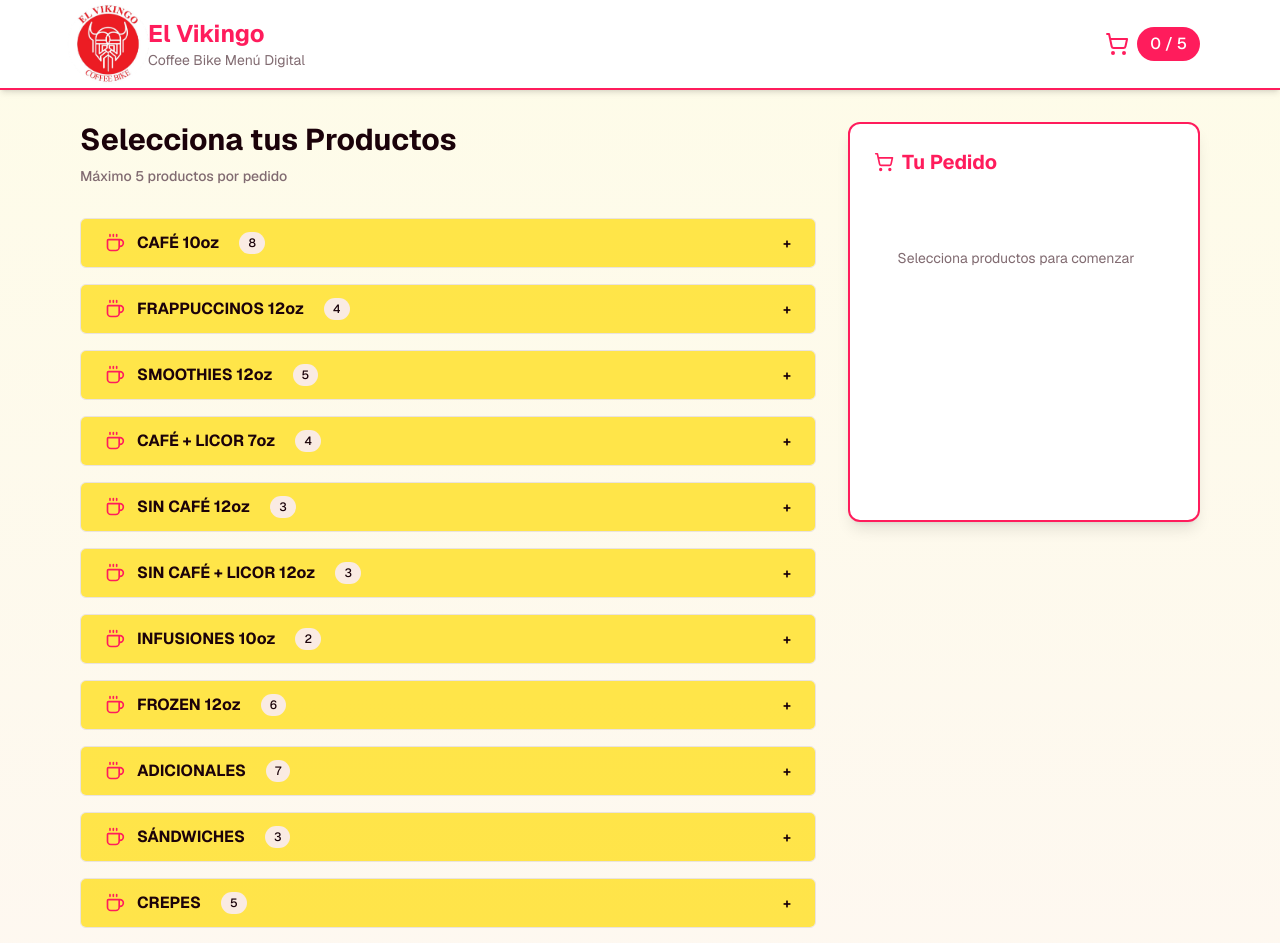
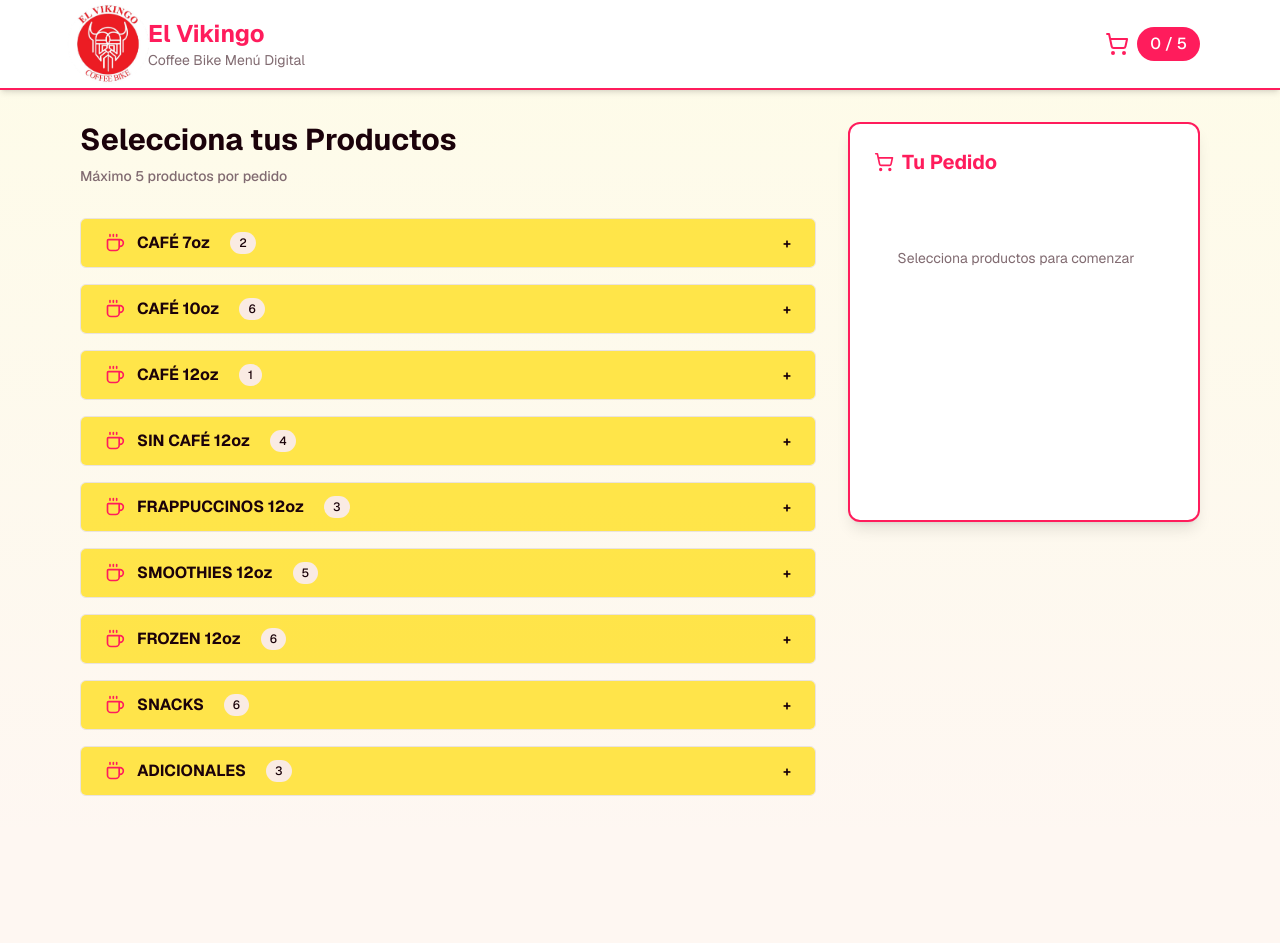
Before and after one commit to UrielReyess08/carta-digital, a Next.js app: page / in a window 1280 px wide. Shown: the top 943 px of the page. After the commit the page ends 828 px from the top, so only its background shows below. Built offline with nearby package versions, Linux system fonts and the light colour scheme.

Commit message:
Se agrego productos de la carta + precios actualizados + tipo de temperaturas

```diff
--- a/app/layout.tsx
+++ b/app/layout.tsx
@@ -41,6 +41,7 @@ j=d.createElement(s),dl=l!='dataLayer'?'&l='+l:'';j.async=true;j.src=
         />
       </head>
       <body
+        suppressHydrationWarning
         className={`${geistSans.variable} ${geistMono.variable} antialiased`}
       >
         {/* Google Tag Manager (noscript) */}
--- a/components/menu-page.tsx
+++ b/components/menu-page.tsx
@@ -16,6 +16,7 @@ interface SelectedProduct {
   price: number
   quantity: number
   milkType?: "Lactosa" | "Deslactosada"
+  temperature?: "Frío" | "Caliente"
 }
 
 export function MenuPage() {
@@ -23,12 +24,12 @@ export function MenuPage() {
 
   const categories = getCategoriesInOrder()
 
-  // Generar clave única: id + milkType
-  const getProductKey = (productId: string, milkType?: string): string => {
-    if (milkType) {
-      return `${productId}-${milkType.toLowerCase()}`
-    }
-    return productId
+  // Generar clave única: id + milkType + temperature
+  const getProductKey = (productId: string, milkType?: string, temperature?: string): string => {
+    let key = productId
+    if (milkType) key += `-${milkType.toLowerCase()}`
+    if (temperature) key += `-${temperature.toLowerCase()}`
+    return key
   }
 
   // Límite total de unidades por pedido
@@ -40,10 +41,11 @@ export function MenuPage() {
 
   // Seleccionar / agregar (si ya seleccionado incrementa cantidad hasta el máximo)
   const handleSelectProduct = (product: (typeof menuData)[0]) => {
-    // Si es smoothie Y NO está seleccionado, no hacer nada (el usuario debe elegir tipo de leche)
+    // Si es SIN CAFÉ o smoothie Y NO está seleccionado, no hacer nada (el usuario debe elegir opciones)
+    const isSinCafe = product.category.includes("SIN CAFÉ")
     const isSmootie = product.category.includes("SMOOTHIES")
     const alreadySelected = selectedProducts.has(product.id)
-    if (isSmootie && !alreadySelected) {
+    if ((isSinCafe || isSmootie) && !alreadySelected) {
       return
     }
 
@@ -96,6 +98,30 @@ export function MenuPage() {
     setSelectedProducts(newSelected)
   }
 
+  const handleAddWithTemperature = (product: MenuItem, temperature: "Frío" | "Caliente") => {
+    const newSelected = new Map(selectedProducts)
+    const currentTotal = Array.from(newSelected.values()).reduce((s, it) => s + it.quantity, 0)
+
+    if (currentTotal >= MAX_TOTAL_ITEMS) return
+
+    const key = getProductKey(product.id, undefined, temperature)
+    const existing = newSelected.get(key)
+
+    if (existing) {
+      newSelected.set(key, { ...existing, quantity: existing.quantity + 1 })
+    } else {
+      newSelected.set(key, {
+        id: product.id,
+        name: product.name,
+        price: product.price,
+        quantity: 1,
+        temperature: temperature
+      })
+    }
+
+    setSelectedProducts(newSelected)
+  }
+
   const handleClearSelection = () => {
     setSelectedProducts(new Map())
   }
@@ -134,7 +160,8 @@ export function MenuPage() {
     name: item.name,
     price: item.price,
     quantity: item.quantity ?? 1,
-    milkType: item.milkType
+    milkType: item.milkType,
+    temperature: item.temperature
   }))
 
   const message = generateWhatsAppMessage(items, totalPrice)
@@ -250,7 +277,50 @@ export function MenuPage() {
 
                                 <div className="mt-3">
                                   {(() => {
+                                    const isSinCafe = product.category.includes("SIN CAFÉ")
                                     const isSmootie = product.category.includes("SMOOTHIES")
+
+                                    // Para SIN CAFÉ, check si existe cualquier variante
+                                    const hasSinCafeVariant = isSinCafe && (
+                                      selectedProducts.has(getProductKey(product.id, undefined, "Frío")) ||
+                                      selectedProducts.has(getProductKey(product.id, undefined, "Caliente"))
+                                    )
+
+                                    // Para smoothies, check si existe cualquier variante
+                                    const hasSmoothieVariant = isSmootie && (
+                                      selectedProducts.has(getProductKey(product.id, "Lactosa")) ||
+                                      selectedProducts.has(getProductKey(product.id, "Deslactosada"))
+                                    )
+
+                                    const selected = selectedProducts.get(product.id) || (hasSinCafeVariant || hasSmoothieVariant ? {} as SelectedProduct : undefined)
+                                    const isSelected = Boolean(selected && Object.keys(selected).length > 0)
+                                    const canSelect = !isSelected && totalItems < MAX_TOTAL_ITEMS
+
+                                    // Si es SIN CAFÉ Y NO está seleccionado → mostrar botones de temperatura
+                                    if (isSinCafe && !isSelected) {
+                                      return (
+                                        <div className="flex gap-2">
+                                          <button
+                                            onClick={(e) => {
+                                              e.stopPropagation()
+                                              handleAddWithTemperature(product, "Frío")
+                                            }}
+                                            className="flex-1 px-3 py-2 bg-blue-100 hover:bg-blue-200 rounded text-sm font-semibold transition-colors"
+                                          >
+                                              Frío
+                                          </button>
+                                          <button
+                                            onClick={(e) => {
+                                              e.stopPropagation()
+                                              handleAddWithTemperature(product, "Caliente")
+                                            }}
+                                            className="flex-1 px-3 py-2 bg-red-100 hover:bg-red-200 rounded text-sm font-semibold transition-colors"
+                                          >
+                                              Caliente
+                                          </button>
+                                        </div>
+                                      )
+                                    }
 
                                     // Si es smoothie Y NO está seleccionado → mostrar botones de leche
                                     if (isSmootie && !isSelected) {
@@ -278,13 +348,13 @@ export function MenuPage() {
                                       )
                                     }
 
-                                    // Si YA está seleccionado (smoothie o no) → mostrar controles +/-
+                                    // Si YA está seleccionado → mostrar controles +/-
                                     if (isSelected) {
                                       return (
                                         <div className="flex items-center justify-between">
                                           <div className="flex items-center gap-2">
                                             <button
-                                              onClick={(e) => { e.stopPropagation(); handleDecreaseQuantity(getProductKey(product.id, selected!.milkType)) }}
+                                              onClick={(e) => { e.stopPropagation(); handleDecreaseQuantity(getProductKey(product.id, selected!.milkType, selected!.temperature)) }}
                                               className="p-1 rounded bg-gray-100 hover:bg-gray-200"
                                               aria-label={`Disminuir cantidad ${product.name}`}
                                             >
@@ -292,7 +362,7 @@ export function MenuPage() {
                                             </button>
                                             <span className="font-semibold">{selected!.quantity}</span>
                                             <button
-                                              onClick={(e) => { e.stopPropagation(); handleIncreaseQuantity(getProductKey(product.id, selected!.milkType)) }}
+                                              onClick={(e) => { e.stopPropagation(); handleIncreaseQuantity(getProductKey(product.id, selected!.milkType, selected!.temperature)) }}
                                               className="p-1 rounded bg-gray-100 hover:bg-gray-200"
                                               aria-label={`Aumentar cantidad ${product.name}`}
                                             >
@@ -340,8 +410,12 @@ export function MenuPage() {
                       <div key={key} className="flex justify-between items-center border-b border-border pb-3">
                         <div className="flex-1">
                           <p className="font-medium text-sm text-foreground">{item.name}</p>
-                          {item.milkType && (
-                            <p className="text-xs text-muted-foreground">Leche: {item.milkType}</p>
+                          {(item.temperature || item.milkType) && (
+                            <p className="text-xs text-muted-foreground">
+                              {item.temperature && <span>{item.temperature}</span>}
+                              {item.temperature && item.milkType && <span> • </span>}
+                              {item.milkType && <span>Leche: {item.milkType}</span>}
+                            </p>
                           )}
                           <p className="text-sm font-bold text-primary">S/.{(item.price * item.quantity).toFixed(2)}</p>
 
--- a/lib/menu-data.ts
+++ b/lib/menu-data.ts
@@ -7,179 +7,76 @@ export interface MenuItem {
 }
 
 export const menuData: MenuItem[] = [
-  // CAFÉ
-  { id: "cafe-americano", name: "Americano", price: 3.5, category: "CAFÉ 10oz", description: "Café clásico americano" },
-  { id: "cafe-espresso", name: "Espresso", price: 3.5, category: "CAFÉ 10oz" },
-  { id: "cafe-cortado", name: "Cortado", price: 4.0, category: "CAFÉ 10oz" },
-  { id: "cafe-cappuccino", name: "Cappuccino", price: 5.0, category: "CAFÉ 10oz" },
-  { id: "cafe-moccacino", name: "Moccacino", price: 6.0, category: "CAFÉ 10oz" },
-  {
-    id: "cafe-winter",
-    name: "Winter / Summer Coffee",
-    price: 5.5,
-    category: "CAFÉ 10oz",
-    description: "Café americano + crema",
-  },
-  {
-    id: "cafe-vikingo",
-    name: "Vikingo Power Coffee",
-    price: 7.0,
-    category: "CAFÉ 10oz",
-    description: "Doble espresso + Crema",
-  },
-  {
-    id: "cafe-latte",
-    name: "Coffee Latte (12oz)",
-    price: 8.0,
-    category: "CAFÉ 10oz",
-    description: "Espresso + Leche + Crema",
-  },
 
-  // FRAPPUCCINOS
-  { id: "frap-cafe", name: "Café", price: 10.0, category: "FRAPPUCCINOS 12oz" },
-  { id: "frap-caramel", name: "Caramel", price: 10.0, category: "FRAPPUCCINOS 12oz" },
-  { id: "frap-moca", name: "Moca", price: 10.0, category: "FRAPPUCCINOS 12oz" },
-  { id: "frap-matcha", name: "Matcha", price: 10.0, category: "FRAPPUCCINOS 12oz" },
+  // CAFÉ 7oz
+  { id: "cafe-vikingo-baileys-7", name: "Vikingo Baileys Coffee", price: 6.00, category: "CAFÉ 7oz", description: "Espresso + Baileys + crema" },
+  { id: "cafe-vikingo-bombom-7", name: "Vikingo Bom bóm", price: 5.00, category: "CAFÉ 7oz", description: "Espresso + Ron + crema" },
 
-  // SMOOTHIES
-  { id: "smooth-fresa", name: "Fresa", price: 10.0, category: "SMOOTHIES 12oz" },
-  { id: "smooth-lucuma", name: "Lúcuma", price: 10.0, category: "SMOOTHIES 12oz" },
-  { id: "smooth-mango", name: "Mango", price: 10.0, category: "SMOOTHIES 12oz" },
-  { id: "smooth-arandano", name: "Arándano", price: 10.0, category: "SMOOTHIES 12oz" },
-  {
-    id: "smooth-frambuesa",
-    name: "Frambuesa",
-    price: 11.0,
-    category: "SMOOTHIES 12oz",
-  },
+  // CAFÉ 10oz
+  { id: "cafe-americano-10", name: "Americano", price: 3.00, category: "CAFÉ 10oz" },
+  { id: "cafe-espresso-10", name: "Espresso", price: 3.00, category: "CAFÉ 10oz" },
+  { id: "cafe-cappuccino-10", name: "Cappuccino", price: 4.00, category: "CAFÉ 10oz" },
+  { id: "cafe-mocaccino-10", name: "Mocaccino", price: 5.00, category: "CAFÉ 10oz" },
+  { id: "cafe-winter-summer-10", name: "Winter / Summer Coffee", price: 4.00, category: "CAFÉ 10oz", description: "Americano + crema" },
+  { id: "cafe-vikingo-power-10", name: "Vikingo Power Coffee", price: 5.00, category: "CAFÉ 10oz", description: "Doble espresso + crema" },
 
-  // CAFÉ + LICOR
-  { id: "cafelicor-baileys", name: "Vikingo Baileys Coffee", price: 8.0, category: "CAFÉ + LICOR 7oz" },
-  { id: "cafelicor-brandy", name: "Vikingo Brandy Coffee", price: 8.0, category: "CAFÉ + LICOR 7oz" },
-  { id: "cafelicor-irish", name: "Vikingo Irish Coffee", price: 8.0, category: "CAFÉ + LICOR 7oz" },
-  {
-    id: "cafelicor-bombom",
-    name: "Vikingo Bom Bom",
-    price: 6.0,
-    category: "CAFÉ + LICOR 7oz",
-    description: "Espresso + Licor + Crema",
-  },
+  // CAFÉ 12oz
+  { id: "cafe-latte-12", name: "Coffee latte", price: 7.00, category: "CAFÉ 12oz", description: "Espresso + leche + crema" },
 
-  // SIN CAFÉ
-  { id: "sincafe-choco", name: "Choco Milk", price: 8.0, category: "SIN CAFÉ 12oz" },
-  { id: "sincafe-caramel", name: "Caramel Latte", price: 8.0, category: "SIN CAFÉ 12oz" },
-  {
-    id: "sincafe-matcha",
-    name: "Matcha Latte",
-    price: 8.0,
-    category: "SIN CAFÉ 12oz",
-    description: "Frío. Tibio/Caliente + Crema",
-  },
+  // SIN CAFÉ 12oz
+  { id: "sincafe-choco-milk-12", name: "Choco milk", price: 7.00, category: "SIN CAFÉ 12oz", description: "Cacao + leche + crema" },
+  { id: "sincafe-choco-baileys-12", name: "Choco Baileys", price: 10.00, category: "SIN CAFÉ 12oz" },
+  { id: "sincafe-caramel-latte-12", name: "Caramel Latte", price: 7.00, category: "SIN CAFÉ 12oz" },
+  { id: "sincafe-baileys-latte-12", name: "Baileys Latte", price: 10.00, category: "SIN CAFÉ 12oz" },
 
-  // SIN CAFÉ + LICOR
-  { id: "sincafelicor-lumumba", name: "Lumumba", price: 10.0, category: "SIN CAFÉ + LICOR 12oz" },
-  { id: "sincafelicor-baileys", name: "Choco Baileys", price: 10.0, category: "SIN CAFÉ + LICOR 12oz" },
-  {
-    id: "sincafelicor-latte",
-    name: "Baileys Latte",
-    price: 10.0,
-    category: "SIN CAFÉ + LICOR 12oz",
-    description: "Frío. Tibio/Caliente + Crema",
-  },
+  // FRAPPUCCINOS 12oz
+  { id: "frap-cafe-12", name: "Café", price: 9.00, category: "FRAPPUCCINOS 12oz" },
+  { id: "frap-caramel-12", name: "Caramel", price: 9.00, category: "FRAPPUCCINOS 12oz" },
+  { id: "frap-moca-12", name: "Moca", price: 9.00, category: "FRAPPUCCINOS 12oz" },
 
-  // INFUSIONES
-  { id: "infus-canela", name: "Té con Canela", price: 3.0, category: "INFUSIONES 10oz" },
-  { id: "infus-jazmin", name: "Té Jazmín", price: 3.0, category: "INFUSIONES 10oz" },
+  // SMOOTHIES 12oz
+  { id: "smooth-fresa-12", name: "Fresa", price: 9.00, category: "SMOOTHIES 12oz" },
+  { id: "smooth-lucuma-12", name: "Lúcuma", price: 9.00, category: "SMOOTHIES 12oz" },
+  { id: "smooth-mango-12", name: "Mango", price: 9.00, category: "SMOOTHIES 12oz" },
+  { id: "smooth-arandano-12", name: "Arándano", price: 9.00, category: "SMOOTHIES 12oz" },
+  { id: "smooth-frambuesa-12", name: "Frambuesa", price: 11.00, category: "SMOOTHIES 12oz" },
 
-  // FROZEN
-  { id: "frozen-fresa", name: "Fresa", price: 9.0, category: "FROZEN 12oz" },
-  { id: "frozen-lucuma", name: "Lúcuma", price: 9.0, category: "FROZEN 12oz" },
-  { id: "frozen-mango", name: "Mango", price: 9.0, category: "FROZEN 12oz" },
-  { id: "frozen-arandano", name: "Arándano", price: 9.0, category: "FROZEN 12oz" },
-  { id: "frozen-maracuya", name: "Maracuyá", price: 9.0, category: "FROZEN 12oz" },
-  { id: "frozen-frambuesa", name: "Frambuesa", price: 10.0, category: "FROZEN 12oz" },
+  // FROZEN 12oz
+  { id: "frozen-fresa-12", name: "Fresa", price: 8.00, category: "FROZEN 12oz" },
+  { id: "frozen-lucuma-12", name: "Lúcuma", price: 8.00, category: "FROZEN 12oz" },
+  { id: "frozen-mango-12", name: "Mango", price: 8.00, category: "FROZEN 12oz" },
+  { id: "frozen-arandano-12", name: "Arándano", price: 8.00, category: "FROZEN 12oz" },
+  { id: "frozen-maracuya-12", name: "Maracuyá", price: 8.00, category: "FROZEN 12oz" },
+  { id: "frozen-frambuesa-12", name: "Frambuesa", price: 10.00, category: "FROZEN 12oz" },
+
+  // SNACKS
+  { id: "snack-sandwich-pollo", name: "Sándwich – Pollo al horno", price: 6.00, category: "SNACKS" },
+  { id: "snack-sandwich-tocino", name: "Sándwich – Tocino ahumado", price: 6.00, category: "SNACKS" },
+  { id: "snack-crepe-vainilla", name: "Crepe – Vainilla", price: 4.00, category: "SNACKS" },
+  { id: "snack-crepe-maracuya", name: "Crepe – Maracuyá", price: 4.00, category: "SNACKS" },
+  { id: "snack-kanelbullar", name: "Kanelbullar (rollo de canela sueco)", price: 4.00, category: "SNACKS" },
+  { id: "snack-chokladbollar", name: "Chokladbollar (trufas de chocolate sueco)", price: 2.00, category: "SNACKS" },
 
   // ADICIONALES
-  { id: "adic-baileys", name: "Shot Baileys", price: 3.0, category: "ADICIONALES" },
-  { id: "adic-whisky", name: "Shot Whisky", price: 3.0, category: "ADICIONALES" },
-  { id: "adic-brandy", name: "Shot Brandy", price: 3.0, category: "ADICIONALES" },
-  { id: "adic-ron", name: "Shot Ron", price: 2.0, category: "ADICIONALES" },
-  { id: "adic-espresso", name: "Shot Espresso", price: 3.0, category: "ADICIONALES" },
-  { id: "adic-crema", name: "Crema", price: 1.0, category: "ADICIONALES" },
-  { id: "adic-leche", name: "Extra Leche", price: 1.0, category: "ADICIONALES" },
-
-  // SÁNDWICHES
-  { id: "sand-pollo", name: "Pollo al Horno", price: 7.0, category: "SÁNDWICHES" },
-  { id: "sand-tocino", name: "Tocino Ahumado", price: 7.0, category: "SÁNDWICHES" },
-  {
-    id: "sand-servicio",
-    name: "Servicio en Pan de Masa Madre con Crema Casera al Estilo de Suecia",
-    price: 7.0,
-    category: "SÁNDWICHES",
-  },
-
-  // CREPES
-  {
-    id: "crepe-vainilla",
-    name: "Crepe Casero - Vainilla",
-    price: 4.0,
-    category: "CREPES",
-    description: "Relleno con crema",
-  },
-  {
-    id: "crepe-chocolate",
-    name: "Crepe Casero - Chocolate",
-    price: 4.0,
-    category: "CREPES",
-    description: "Relleno con crema",
-  },
-  { id: "crepe-cafe", name: "Crepe Casero - Café", price: 4.0, category: "CREPES", description: "Relleno con crema" },
-  {
-    id: "crepe-maracuya",
-    name: "Crepe Casero - Maracuyá",
-    price: 4.0,
-    category: "CREPES",
-    description: "Relleno con crema",
-  },
-  { id: "crepe-limon", name: "Crepe Casero - Limón", price: 4.0, category: "CREPES", description: "Relleno con crema" },
-
-  // MUFFINS
-  { id: "muffin-vainilla", name: "Vainilla", price: 4.0, category: "MUFFINS" },
-  { id: "muffin-chocolate", name: "Chocolate", price: 4.0, category: "MUFFINS" },
-
-  // KANELBUILLAR
-  { id: "kanel-rollo", name: "Rollos de Canela", price: 4.0, category: "KANELBUILLAR", description: "Sueco" },
-
-  // CHOKLADBOLLAR
-  {
-    id: "chokol-tradicional",
-    name: "Traditional Chocolate",
-    price: 2.5,
-    category: "CHOKLADBOLLAR",
-    description: "Sueco",
-  },
+  { id: "adic-shot-baileys", name: "Shot de Baileys", price: 3.00, category: "ADICIONALES" },
+  { id: "adic-shot-ron", name: "Shot de Ron", price: 2.00, category: "ADICIONALES" },
+  { id: "adic-crema", name: "Crema", price: 2.00, category: "ADICIONALES" },
 ]
 
 export const getCategoriesInOrder = (): string[] => {
-  const categories = new Map<string, number>()
-  const order = [
+  return [
+    "CAFÉ 7oz",
     "CAFÉ 10oz",
+    "CAFÉ 12oz",
+    "SIN CAFÉ 12oz",
     "FRAPPUCCINOS 12oz",
     "SMOOTHIES 12oz",
-    "CAFÉ + LICOR 7oz",
-    "SIN CAFÉ 12oz",
-    "SIN CAFÉ + LICOR 12oz",
-    "INFUSIONES 10oz",
     "FROZEN 12oz",
+    "SNACKS",
     "ADICIONALES",
-    "SÁNDWICHES",
-    "CREPES",
-    "MUFFINS",
-    "KANELBUILLAR",
-    "CHOKLADBOLLAR",
   ]
 
-  return order
+  //return order
 }
 
 export const getProductsByCategory = (category: string): MenuItem[] => {
--- a/lib/whatsapp-utils.ts
+++ b/lib/whatsapp-utils.ts
@@ -1,13 +1,20 @@
 export const WHATSAPP_NUMBER = "+51963846269"
 
 export const generateWhatsAppMessage = (
-  products: { name: string; price: number; quantity: number; milkType?: string }[],
+  products: { name: string; price: number; quantity: number; milkType?: string; temperature?: string }[],
   total: number
 ): string => {
   const productsList = products
     .map((p) => {
-      const milkInfo = p.milkType ? ` (Leche ${p.milkType})` : ""
-      return `• ${p.name}${milkInfo} x${p.quantity} - S/.${(p.price * p.quantity).toFixed(2)}`
+      let info = ""
+      if (p.temperature || p.milkType) {
+        info = " ("
+        if (p.temperature) info += p.temperature
+        if (p.temperature && p.milkType) info += ", "
+        if (p.milkType) info += `Leche ${p.milkType}`
+        info += ")"
+      }
+      return `• ${p.name}${info} x${p.quantity} - S/.${(p.price * p.quantity).toFixed(2)}`
     })
     .join("\n")
 
```
